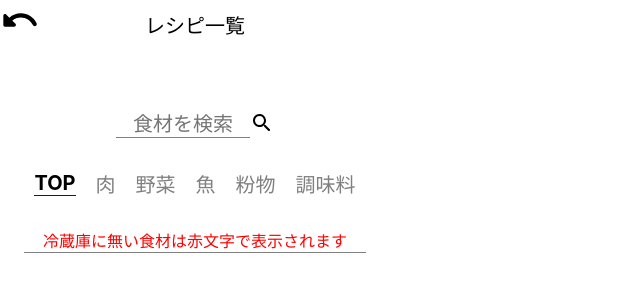
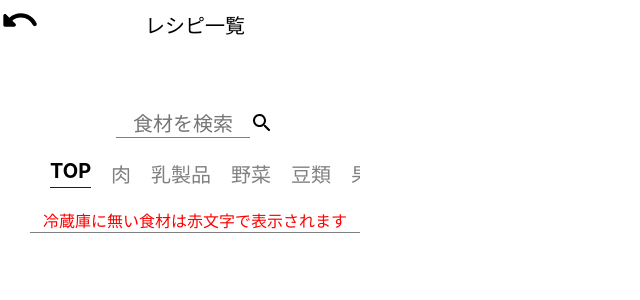
Before and after one commit to KentY6/Recipe-in-the-refrigerator, a React (Create React App) app: page /recipesPage in a window 1280 px wide. Shown: the top 300 px of the page, without its empty margins (0-640 px from the left). Built offline with nearby package versions, Linux system fonts and the light colour scheme.

Commit message:
addCategryList

```diff
--- a/src/app/App.css
+++ b/src/app/App.css
@@ -125,28 +125,29 @@
 
 .categoryTab {
   display: flex;
-  max-width: 360px;
-  align-items: center;
-  justify-content: center;
   margin-top: 20px;
   padding-bottom: 20px;
+  overflow-x: auto;
 }
 
 .tabsBox {
   border-bottom: 1px solid gray;
+  max-width: 330px;
 }
 
 .activeCategoryText {
   color: black;
   font-weight: bold;
-  margin: 10px;
   font-size: 20px;
+  margin-left: 20px;
   border-bottom: 1px solid blue;
   justify-content: center;
+  white-space: nowrap;
 }
 .nonActiveCategoryText {
+  white-space: nowrap;
   color: gray;
-  margin: 10px;
+  margin-left: 20px;
   font-size: 20px;
 }
 
--- a/src/screens/AddFoodsPage.js
+++ b/src/screens/AddFoodsPage.js
@@ -182,6 +182,11 @@ export const AddFoodsPage = ({
     saveRecipesData();
   }, [foodInTheRefrigerator, recipesData]);
 
+  const handleScroll = (event) => {
+    const overFlow = CategoryTab.offsetWidth < CategoryTab.scrollWidth;
+    event.target.classList.toggle("is-scrollable", overFlow);
+  };
+
   return (
     <div className="addFoodsPage">
       <div className="returnAndTitle">
@@ -206,7 +211,7 @@ export const AddFoodsPage = ({
         >
           <SearchBar searchFood={foodListWordSearch} attribute={"foodList"} />
           <div className="tabsBox">
-            <div className="categoryTab">
+            <div className="categoryTab" onScroll={handleScroll}>
               {foodCategory.map((category, index) => (
                 <CategoryTab
                   category={category}
--- a/src/utils/search.js
+++ b/src/utils/search.js
@@ -1,5 +1,16 @@
 // 食材の種類
-export const foodCategory = ["TOP", "肉", "野菜", "魚", "粉物", "調味料"];
+export const foodCategory = [
+  "TOP",
+  "肉",
+  "乳製品",
+  "野菜",
+  "豆類",
+  "果物",
+  "魚",
+  "粉物",
+  "穀物",
+  "調味料",
+];
 
 // カテゴリー検索機能
 export const categorySearch = (Category, foodList) => {
```
